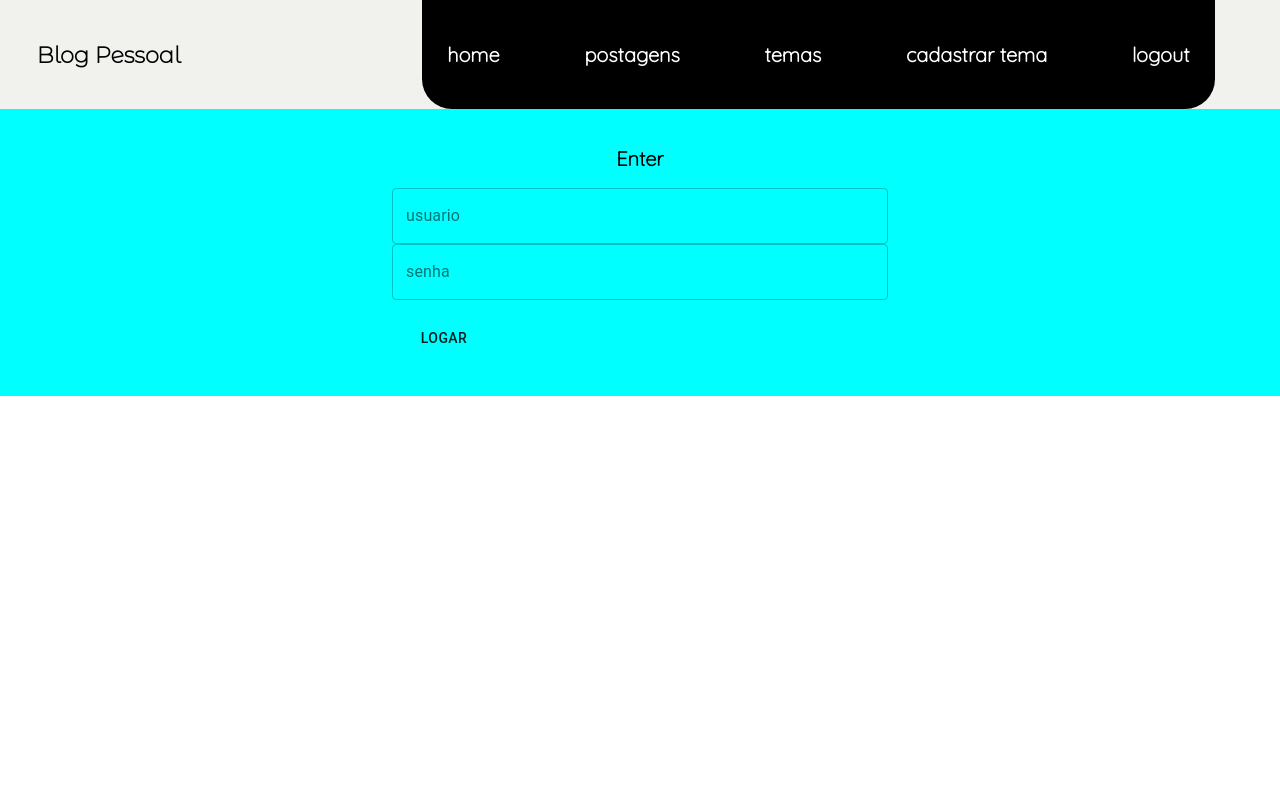
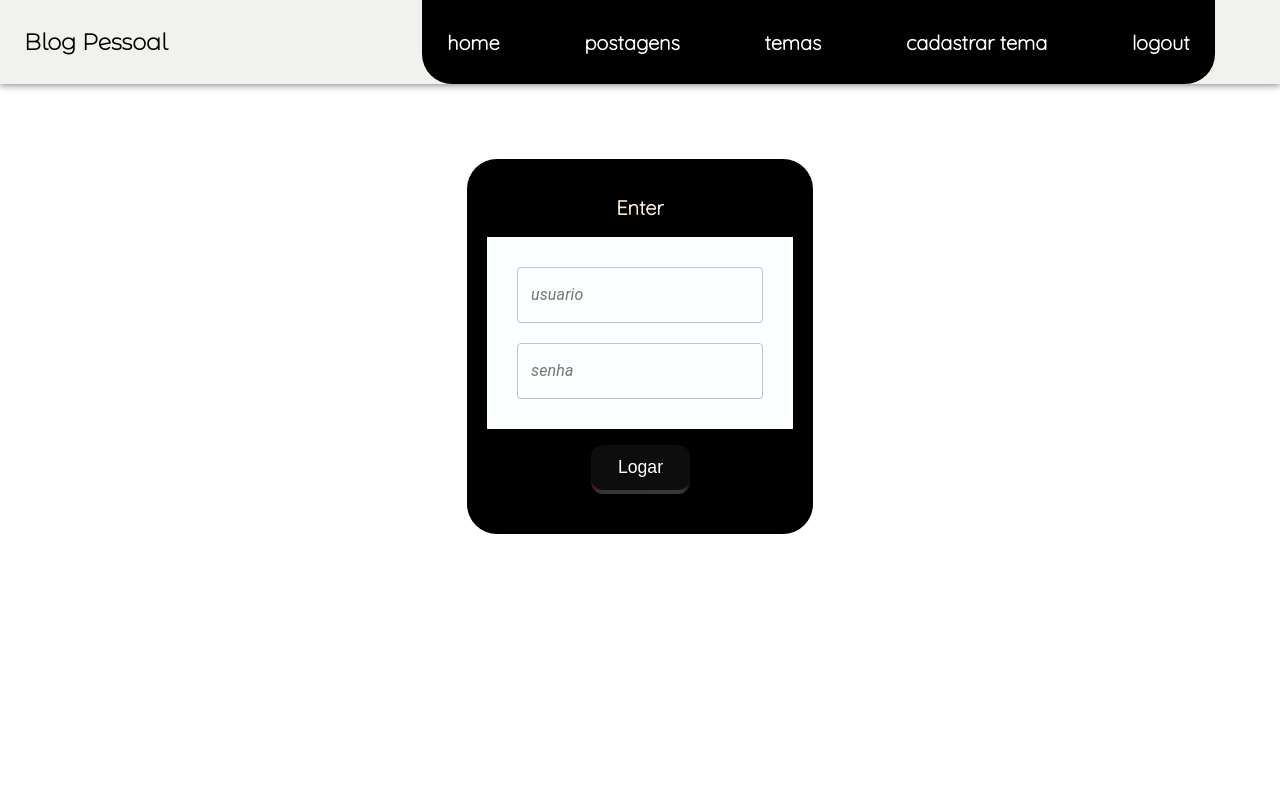
Before and after one commit to marcelooo616/Projeto_Blog_pessoal, a React (Create React App) app: page /login in a window 1280 px wide. Shown: the top 800 px of the page. Built offline with nearby package versions, Linux system fonts and the light colour scheme; a web font is replaced by a local one.

Commit message:
estilização page login

```diff
--- a/src/components/estaticos/navbar/Navbar.css
+++ b/src/components/estaticos/navbar/Navbar.css
@@ -12,6 +12,8 @@
     border-radius: 0px 0px 30px 30px;
     margin-inline-start: 17vw;
     font-size: small;
+
+
 
 
 
@@ -31,14 +33,9 @@
 
 
 
+
 }
 
-
-.Box h2{
-    padding: 1vw;
-    align-items: flex-start;
-
-}
 .containerNav h2{
     font-size: 20px;
     font-family: 'Quicksand', sans-serif;
@@ -46,13 +43,32 @@
 
 
 }
+ .Box a{
+    color: white;
+    text-decoration: none;
+    border-radius: 0px 0px 30px 30px;
+    transition: background .6s;
+    transition-property: inherit;
+    padding: 1vw;
 
 
-.Box :hover{
+
+}
+
+
+.Box h2{
+
+    align-items: flex-start;
+
+}
+
+
+
+.Box a:hover{
     background-color: #cda7f076;
     border-radius: 20px;
-    transition: background .6s;
-    transition-property: inherit;
+
+
 }
 
 .header {
--- a/src/components/estaticos/navbar/Navbar.tsx
+++ b/src/components/estaticos/navbar/Navbar.tsx
@@ -22,27 +22,27 @@ function Navbar() {
 
                         <div className="Box"  style={{ cursor: "pointer" }}>
                             <h2>
-                               home
+                                 <a href='http://localhost:3000/home'>home</a>
                             </h2>
                         </div>
                         <div className="Box"  style={{ cursor: "pointer" }}>
                             <h2>
-                                postagens
+                               <a href=''>postagens</a>
                             </h2>
                         </div>
                         <div className="Box"  style={{ cursor: "pointer" }}>
                             <h2>
-                                temas
+                                 <a href=''>temas</a>
                             </h2>
                         </div>
                         <div className="Box" style={{ cursor: "pointer" }}>
                             <h2>
-                                cadastrar tema
+                                 <a href=''>cadastrar tema</a>
                             </h2>
                         </div>
                         <div className="Box"  style={{ cursor: "pointer" }}>
                             <h2 >
-                                logout
+                                    <a href=''>logout</a>
                             </h2>
                         </div>
 
--- a/src/paginas/login/Login.css
+++ b/src/paginas/login/Login.css
@@ -7,7 +7,7 @@
 .containerLogin{
     display: flex;
     justify-content: center;
-    background-color: aqua;
+
 
 
 
@@ -20,14 +20,19 @@
     font-family: 'Quicksand', sans-serif;
     text-align: center;
 
+    color: antiquewhite;
+
 
 
 
 }
 .cardLogin {
+
     display: flex;
     justify-content: center;
     width: 100%;
+    color: aliceblue;
+
 
 
 
@@ -39,14 +44,35 @@
     display: flex;
     justify-content: center;
     width: 100%;
+    color: aliceblue;
 
 
 }
 
 
 .paddingX{
+    display: flex;
     padding: 20px;
+    justify-content: center;
+
 }
-.enter{
+.form{
+
+    margin: 75px;
     padding: 20px;
+    background-color: rgb(0, 0, 0);
+    border-radius: 30px 30px 30px 30px;
+    color: antiquewhite;
+
+
+
 }
+.div{
+   background-color: rgb(252, 255, 255);
+   font-style: italic;
+   padding: 30px;
+
+}
+.div2{
+    margin-bottom: 20px;
+}
--- a/src/paginas/login/Login.tsx
+++ b/src/paginas/login/Login.tsx
@@ -9,17 +9,23 @@ function Login(){
             <Grid className=" containerLogin" direction='row'>
                 <Grid xs = {6}>
                     <div className='cardLogin'  >
-                        <form className='enter'>
+                        <form className='form'>
 
                             <h2>Enter</h2>
-                            <TextField className='login' id='usuario' label="usuario" variant='outlined' name='usuairo' fullWidth />
+                            <div className='div'>
+                                <div className='div2'>
+                            <TextField className='login' id='usuario' label="usuario" variant='outlined' name='usuairo'  fullWidth />
+                               </div>
                             <TextField className='senha' id='senha' label="senha" variant='outlined' name='senha' type="password" fullWidth />
-
+                            </div>
                              <div className='paddingX' >
                                 <Link to='/home' className='text-decorator-none'>
-                                    <Button>
-                                        Logar
-                                    </Button>
+                                <button>
+                                    <span className="shadow"></span>
+                                    <span  className="edge"></span>
+                                    <span  className="front text"> Logar
+                                     </span>
+                                </button>
                                 </Link>
                              </div>
                         </form>
```
